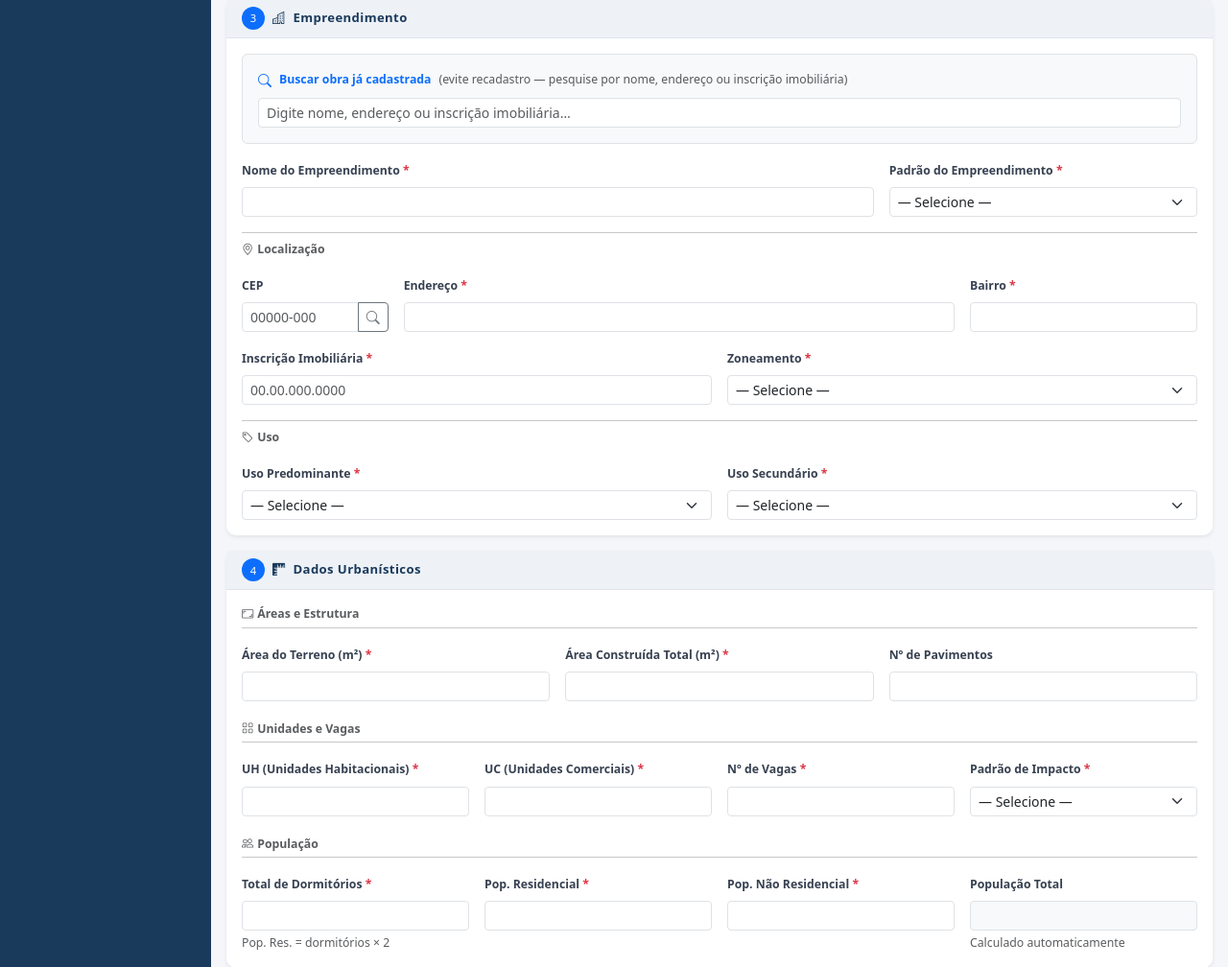
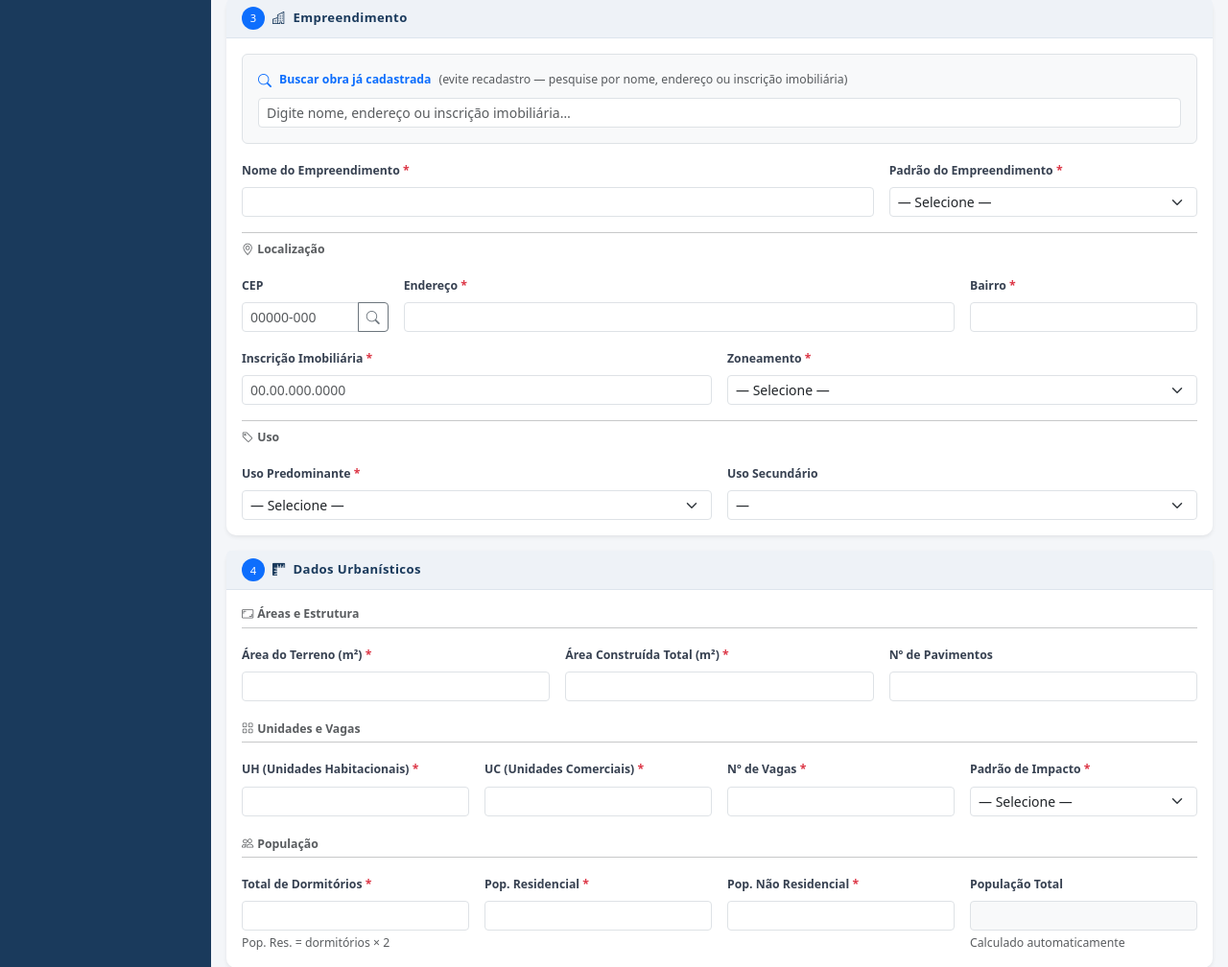
Before and after one commit to fabinhocoe/CMAIU, a Flask app: page /processos/novo in a window 1280 px wide. Shown: the part 639-1647 px from the top of the page at 96% size. Run offline with Flask 3, Linux system fonts and the light colour scheme; a user stored in the database is signed in; data comes from the database, SQL or seed files in the repository; data that the repository does not hold is empty.

Commit message:
Remover Uso Secundário da lista de campos obrigatórios
Ajuste: Uso Secundário não é mais obrigatório no formulário de Processos/CMAIU.
Removido atributo required do campo e validação backend.

Co-Authored-By: Claude Sonnet 4.6 <noreply@anthropic.com>

```diff
--- a/app.py
+++ b/app.py
@@ -381,7 +381,6 @@ def processos_novo():
         campos_obrigatorios = {
             'emp_nome': 'Nome do Empreendimento',
             'emp_padrao_empreendimento': 'Padrão do Empreendimento',
-            'emp_uso_secundario': 'Uso Secundário',
             'num_uc': 'Unidades Comerciais',
             'vagas': 'Nº de Vagas',
             'padrao_impacto': 'Padrão de Impacto',
@@ -475,7 +474,6 @@ def processos_editar(pid):
         campos_obrigatorios = {
             'emp_nome': 'Nome do Empreendimento',
             'emp_padrao_empreendimento': 'Padrão do Empreendimento',
-            'emp_uso_secundario': 'Uso Secundário',
             'num_uc': 'Unidades Comerciais',
             'vagas': 'Nº de Vagas',
             'padrao_impacto': 'Padrão de Impacto',
--- a/templates/processos/form.html
+++ b/templates/processos/form.html
@@ -364,9 +364,9 @@
         </select>
       </div>
       <div class="col-md-6">
-        <label class="form-label small fw-semibold">Uso Secundário <span class="text-danger">*</span></label>
-        <select name="emp_uso_secundario" class="form-select form-select-sm" required>
-          <option value="">— Selecione —</option>
+        <label class="form-label small fw-semibold">Uso Secundário</label>
+        <select name="emp_uso_secundario" class="form-select form-select-sm">
+          <option value="">—</option>
           {% for u in usos %}
           <option value="{{ u }}" {% if emp and emp.uso_secundario == u %}selected{% endif %}>{{ u }}</option>
           {% endfor %}
```
